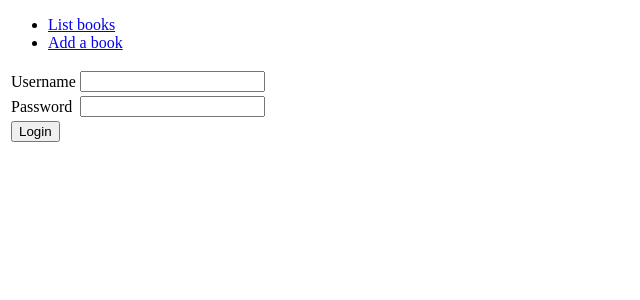
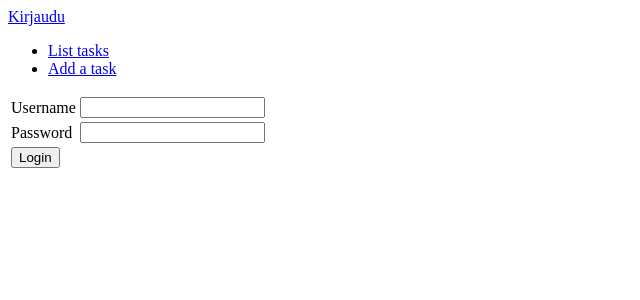
Before and after one commit to Ukonhattu/kirjakanta, a Flask app: page /auth/login in a window 1280 px wide. Shown: the top 300 px of the page, without its empty margins (0-640 px from the left). Run offline with Flask 2, Linux system fonts and the light colour scheme.

Commit message:
Sisään- ja uloskirjautuminen

```diff
--- a/application/auth/views.py
+++ b/application/auth/views.py
@@ -18,5 +18,10 @@ def auth_login():
                                error = "No such username or password")
 
 
-    print("Käyttäjä " + user.name + " tunnistettiin")
+    login_user(user)
     return redirect(url_for("index"))
+
+@app.route("/auth/logout")
+def auth_logout():
+    logout_user()
+    return redirect(url_for("index"))
--- a/application/templates/layout.html
+++ b/application/templates/layout.html
@@ -6,13 +6,22 @@
   </head>
 
   <body>
+    {% if current_user.is_authenticated %}
+    <p>
+Kirjautunut nimellä {{ current_user.name }} <a href"{{ url_for('auth_logout') }}">Kirjaudu ulos</a>
+    </p>
+    {% else %}
+    <a href="{{ url_for('auth_login') }}">Kirjaudu</a>
+    {% endif %}
+
     <ul>
-      <li><a href="{{ url_for('books_index') }}"> List books </a></li>
-      <li><a href="{{ url_for('books_form') }}">Add a book</a></li>
+<li><a href="{{ url_for('books_index') }}">List tasks</a></li>
+<li><a href="{{ url_for('books_form') }}">Add a task</a></li>
     </ul>
+
     {% block body %}
     <p>
-      Sisäältöä? Muualta? Se on todennäköisempää kuin luulet!
+Content.
     </p>
     {% endblock %}
   </body>
```
Also changed, not shown: application/__init__.py (+16 -0 lines).
